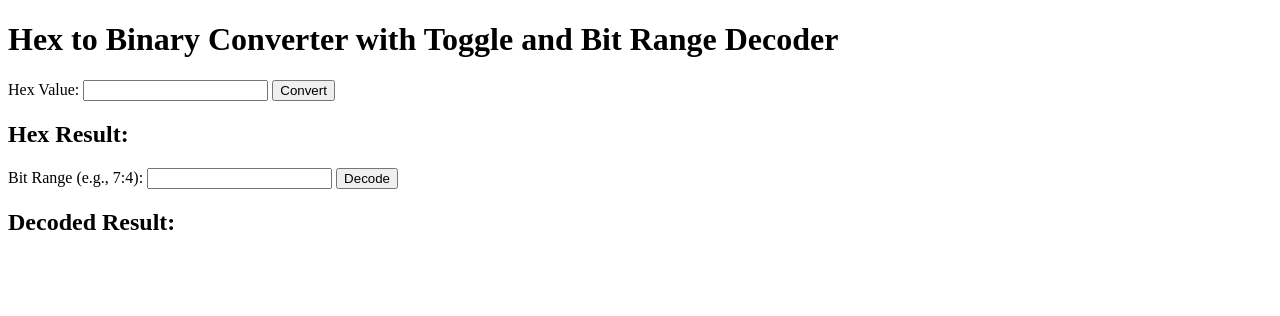
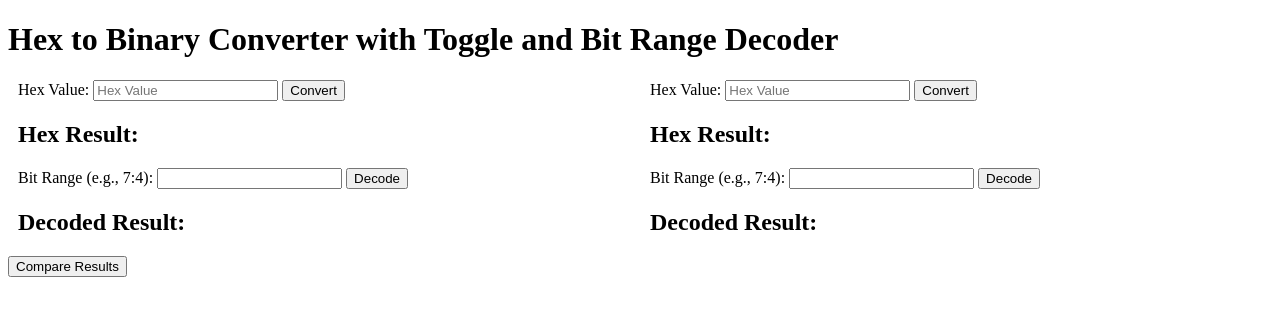
Before and after one commit to kane3345678/binmanipulate, a Flask app: page / in a window 1280 px wide. Shown: the top 316 px of the page. Run offline with Flask 3, Linux system fonts and the light colour scheme.

Commit message:
2 panel working

```diff
--- a/templates/index.html
+++ b/templates/index.html
@@ -10,39 +10,74 @@
             display: inline-block;
             cursor: pointer;
         }
+        .container {
+            display: flex;
+        }
+        .panel {
+            flex: 1;
+            margin: 0 10px;
+        }
     </style>
 </head>
 <body>
     <h1>Hex to Binary Converter with Toggle and Bit Range Decoder</h1>
+    <div class="container">
+        <div class="panel">
             <form>
-        <label for="hex_value">Hex Value:</label>
-        <input type="text" id="hex_value" name="hex_value" required>
-        <button type="button" onclick="convertHexToBinary()">Convert</button>
+                <label for="hex_value1">Hex Value:</label>
+                <input type="text" id="hex_value1" placeholder="Hex Value" oninput="updateHexResult(1)">
+                <button type="button" onclick="convertHexToBinary(1)">Convert</button>
             </form>
-    <div id="binary_container"></div>
-    <h2>Hex Result: <span id="hex_result"></span></h2>
+            <div id="binary_container1"></div>
+            <h2>Hex Result: <span id="hex_result1"></span></h2>
             <form>
-        <label for="bit_range">Bit Range (e.g., 7:4):</label>
-        <input type="text" id="bit_range" name="bit_range" required>
-        <button type="button" onclick="decodeBitRange()">Decode</button>
+                <label for="bit_range1">Bit Range (e.g., 7:4):</label>
+                <input type="text" id="bit_range1" name="bit_range1" required>
+                <button type="button" onclick="decodeBitRange(1)">Decode</button>
             </form>
-    <h2>Decoded Result: <span id="decoded_result"></span></h2>
+            <h2>Decoded Result: <span id="decoded_result1"></span></h2>
+        </div>
+        <div class="panel">
+            <form>
+                <label for="hex_value2">Hex Value:</label>
+                <input type="text" id="hex_value2" placeholder="Hex Value" oninput="updateHexResult(2)">
+                <button type="button" onclick="convertHexToBinary(2)">Convert</button>
+            </form>
+            <div id="binary_container2"></div>
+            <h2>Hex Result: <span id="hex_result2"></span></h2>
+            <form>
+                <label for="bit_range2">Bit Range (e.g., 7:4):</label>
+                <input type="text" id="bit_range2" name="bit_range2" required>
+                <button type="button" onclick="decodeBitRange(2)">Decode</button>
+            </form>
+            <h2>Decoded Result: <span id="decoded_result2"></span></h2>
+        </div>
+    </div>
+    <button type="button" onclick="compareHexResults()">Compare Results</button>
+<div id="comparison_container"></div>
 
     <script>
-    function toggleBit(element) {
+        function toggleBit(element, panelIndex) {
             element.textContent = element.textContent === '1' ? '0' : '1';
+            convertBinaryToHex(panelIndex);
+
+            const bitRange = document.getElementById(`bit_range${panelIndex}`).value;
+            if (bitRange) {
+                decodeBitRange(panelIndex);
+            }
         }
 
-    function convertBinaryToHex() {
-        const binaryString = Array.from(document.querySelectorAll('.bit')).reduce((acc, bit) => acc + bit.textContent, '');
+
+        function convertBinaryToHex(panelIndex) {
+            const binaryString = Array.from(document.querySelectorAll(`.bit${panelIndex}`)).reduce((acc, bit) => acc + bit.textContent, '');
             const hexValue = parseInt(binaryString, 2).toString(16).toUpperCase();
-        document.getElementById('hex_result').textContent = hexValue;
+            document.getElementById(`hex_result${panelIndex}`).textContent = hexValue;
         }
 
-    function convertHexToBinary() {
-        const hexValue = document.getElementById('hex_value').value;
+        function convertHexToBinary(panelIndex = 1) {
+            const hexValue = document.getElementById(`hex_value${panelIndex}`).value;
             const binaryValue = hexToBinary(hexValue);
-        displayBinaryBits(binaryValue);
+            displayBinaryBits(binaryValue, panelIndex);
         }
 
         function hexToBinary(hexValue) {
@@ -53,42 +88,105 @@
             }
         }
 
-    function displayBinaryBits(binaryValue) {
-    const binaryContainer = document.getElementById('binary_container');
+        function displayBinaryBits(binaryValue, panelIndex) {
+            const binaryContainer = document.getElementById(`binary_container${panelIndex === 2 ? 2 : 1}`);
             binaryContainer.innerHTML = '';
 
-    binaryValue.split('').forEach((bit, index) => {
+            for (let i = 0; i < binaryValue.length; i++) {
+                const bit = binaryValue[i];
+
+                // Create a group wrapper for every 4 bits
+                if (i % 4 === 0) {
+                    const groupWrapper = document.createElement('div');
+                    groupWrapper.style.display = 'inline-block';
+                    groupWrapper.style.marginRight = '20px';
+                    groupWrapper.style.border = '1px solid black';
+                    groupWrapper.style.padding = '5px';
+                    groupWrapper.id = `group${panelIndex}_${Math.floor(i / 4)}`;
+                    binaryContainer.appendChild(groupWrapper);
+                }
+
+                const groupWrapper = document.getElementById(`group${panelIndex}_${Math.floor(i / 4)}`);
+
                 const bitWrapper = document.createElement('div');
                 bitWrapper.style.display = 'inline-block';
                 bitWrapper.style.marginRight = '10px';
 
                 const bitElement = document.createElement('span');
-        bitElement.classList.add('bit');
+                bitElement.classList.add(`bit${panelIndex}`);
                 bitElement.textContent = bit;
-        bitElement.addEventListener('click', () => toggleBit(bitElement));
+                bitElement.addEventListener('click', () => toggleBit(bitElement, panelIndex));
                 bitWrapper.appendChild(bitElement);
 
                 const bitLabel = document.createElement('div');
-        bitLabel.textContent = `Bit ${binaryValue.length - index - 1}`;
+                bitLabel.textContent = `Bit ${binaryValue.length - i - 1}`;
                 bitWrapper.appendChild(bitLabel);
 
-        binaryContainer.appendChild(bitWrapper);
-    });
+                groupWrapper.appendChild(bitWrapper);
+            }
 
-    // Add event listener for converting binary to hex
-    binaryContainer.addEventListener('click', convertBinaryToHex);
+            binaryContainer.addEventListener('click', () => convertBinaryToHex(panelIndex));
         }
 
 
+        function decodeBitRange(panelIndex) {
+            const bitRange = document.getElementById(`bit_range${panelIndex}`).value;
+            const range = bitRange.split(':').map(Number);
+            const binaryString = Array.from(document.querySelectorAll(`.bit${panelIndex}`)).reverse().slice(range[1], range[0] + 1).reverse().reduce((acc, bit) => acc + bit.textContent, '');
+            const hexValue = parseInt(binaryString, 2).toString(16).toUpperCase();
+            document.getElementById(`decoded_result${panelIndex}`).textContent = `0x${hexValue}`;
+        }
+        function compareHexResults() {
+            const hexResult1 = document.getElementById("hex_result1").textContent;
+            const hexResult2 = document.getElementById("hex_result2").textContent;
 
-    function decodeBitRange() {
-        const bitRange = document.getElementById('bit_range').value;
-        const range = bitRange.split(':').map(Number).reverse();
-        const binaryString = Array.from(document.querySelectorAll('.bit')).slice(range[0], range[1] + 1).reduce((acc, bit) => acc + bit.textContent, '');
-        const hexValue = parseInt(binaryString, 2).toString(16).toUpperCase();
-        document.getElementById('decoded_result').textContent = `0x${hexValue}`;
+            if (hexResult1 && hexResult2) {
+                const binary1 = hexToBinary(hexResult1);
+                const binary2 = hexToBinary(hexResult2);
+                const maxLength = Math.max(binary1.length, binary2.length);
+
+                const paddedBinary1 = binary1.padStart(maxLength, '0');
+                const paddedBinary2 = binary2.padStart(maxLength, '0');
+
+                displayComparisonResults(paddedBinary1, paddedBinary2);
+            } else {
+                alert("Please provide valid hex values in both panels.");
             }
+        }
+
+        function displayComparisonResults(binary1, binary2) {
+            const comparisonContainer = document.getElementById("comparison_container");
+            comparisonContainer.innerHTML = "";
+
+            for (let i = 0; i < binary1.length; i++) {
+                const bitWrapper = document.createElement("div");
+                bitWrapper.style.display = "inline-block";
+                bitWrapper.style.marginRight = "10px";
+
+                const bitLabel = document.createElement("div");
+                bitLabel.textContent = `Bit ${binary1.length - i - 1}`;
+                bitWrapper.appendChild(bitLabel);
+
+                const bitElement1 = document.createElement("span");
+                bitElement1.textContent = binary1[i];
+                bitElement1.style.fontWeight = binary1[i] !== binary2[i] ? "bold" : "normal";
+                bitWrapper.appendChild(bitElement1);
+
+                const bitElement2 = document.createElement("span");
+                bitElement2.textContent = binary2[i];
+                bitElement2.style.fontWeight = binary1[i] !== binary2[i] ? "bold" : "normal";
+                bitWrapper.appendChild(bitElement2);
+
+                comparisonContainer.appendChild(bitWrapper);
+            }
+        }
+        function updateHexResult(panelIndex) {
+            const hexValue = document.getElementById(`hex_value${panelIndex}`).value;
+            const hexResult = document.getElementById(`hex_result${panelIndex}`);
+            hexResult.textContent = hexValue.toUpperCase();
+        }
+
     </script>
 
-<body>
+  </body>
 </html>
```
Lines whose indentation alone changed are shown as unchanged.
